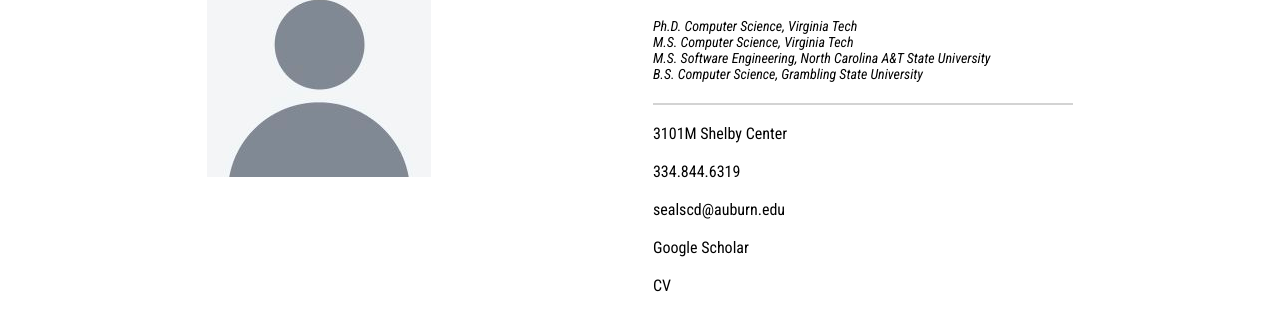
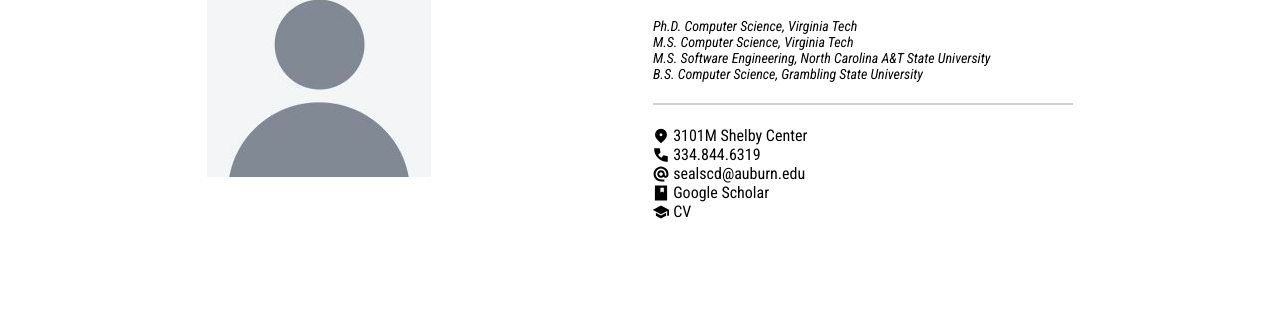
Before and after one commit to calebtnorth/comp5620-website, a plain HTML site: page index.html in a window 1280 px wide. Shown: the part 344-674 px from the top of the page. Drawn offline with Linux system fonts and the light colour scheme.

Commit message:
Contact details

```diff
--- a/css/index.css
+++ b/css/index.css
@@ -216,3 +216,29 @@ html
     font-size: 14px;
     font-style: italic;
 }
+
+#contact-body
+{
+    /* Size and Position */
+    padding-top: 5%;
+
+    /* Children */
+    display: flex;
+    flex-direction: column;
+    align-items: left;
+    justify-content: flex-start;
+}
+.contact-detail
+{
+    /* Children */
+    display: flex;
+    flex-direction: row;
+    align-items: center;
+    justify-content: left;
+}
+.contact-detail img
+{
+    /* Size and Position */
+    height: 16px;
+    padding-right: 1%;
+}
--- a/index.html
+++ b/index.html
@@ -81,25 +81,25 @@
                     </div>
                 </div>
 
-                <div id="abstract-description">
-                    <div class="description-entry">
-                        <img>
+                <div id="contact-body">
+                    <div class="contact-detail">
+                        <img src="img/icons/location.svg">
                         <p> 3101M Shelby Center</p>
                     </div>
-                    <div class="description-entry">
-                        <img>
+                    <div class="contact-detail">
+                        <img src="img/icons/call.svg">
                         <p>334.844.6319</p>
                     </div>
-                    <div class="description-entry">
-                        <img>
+                    <div class="contact-detail">
+                        <img src="img/icons/email.svg">
                         <p>sealscd@auburn.edu</p>
                     </div>
-                    <div class="description-entry">
-                        <img>
+                    <div class="contact-detail">
+                        <img src="img/icons/book.svg">
                         <p>Google Scholar</p>
                     </div>
-                    <div class="description-entry">
-                        <img>
+                    <div class="contact-detail">
+                        <img src="img/icons/school.svg">
                         <p>CV</p>
                     </div>
                 </div>
```
Also changed, not shown: img/icons/book.svg (added), img/icons/call.svg (added), img/icons/email.svg (added), img/icons/location.svg (added), img/icons/school.svg (added).
